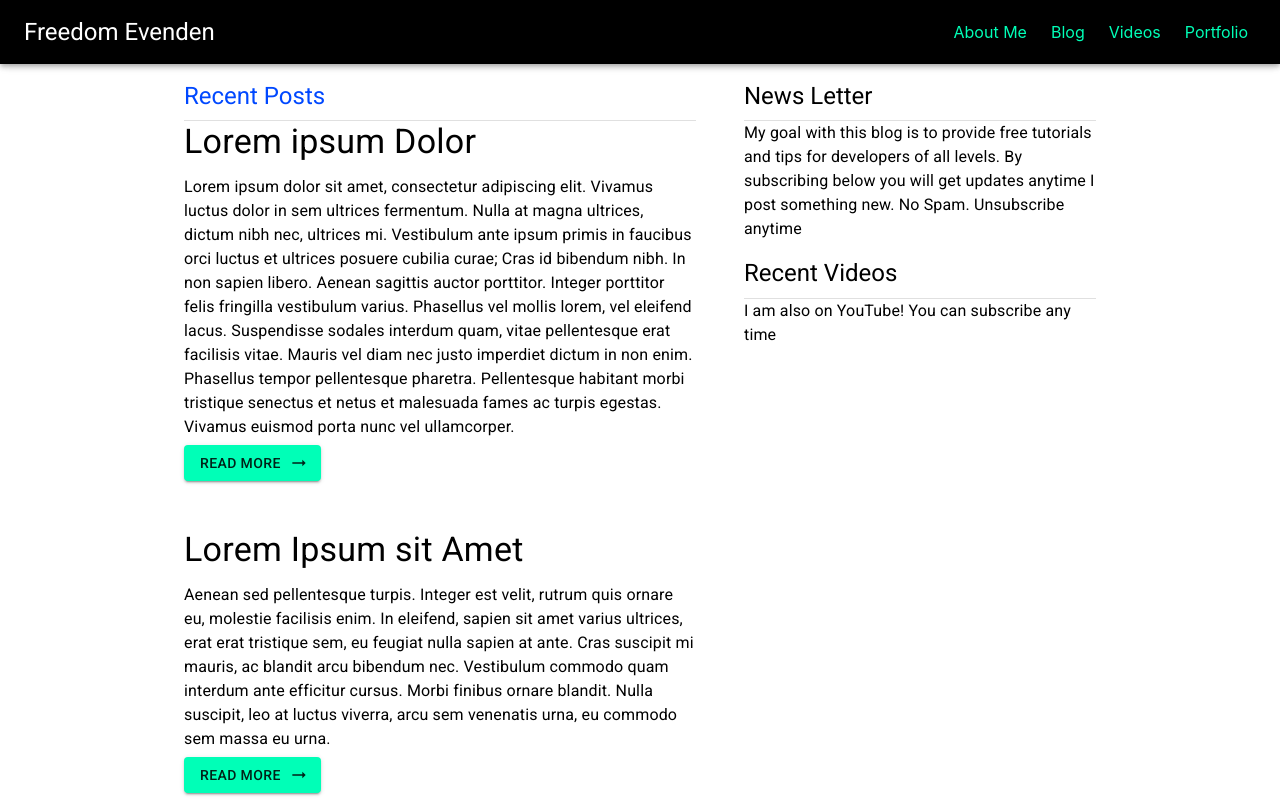
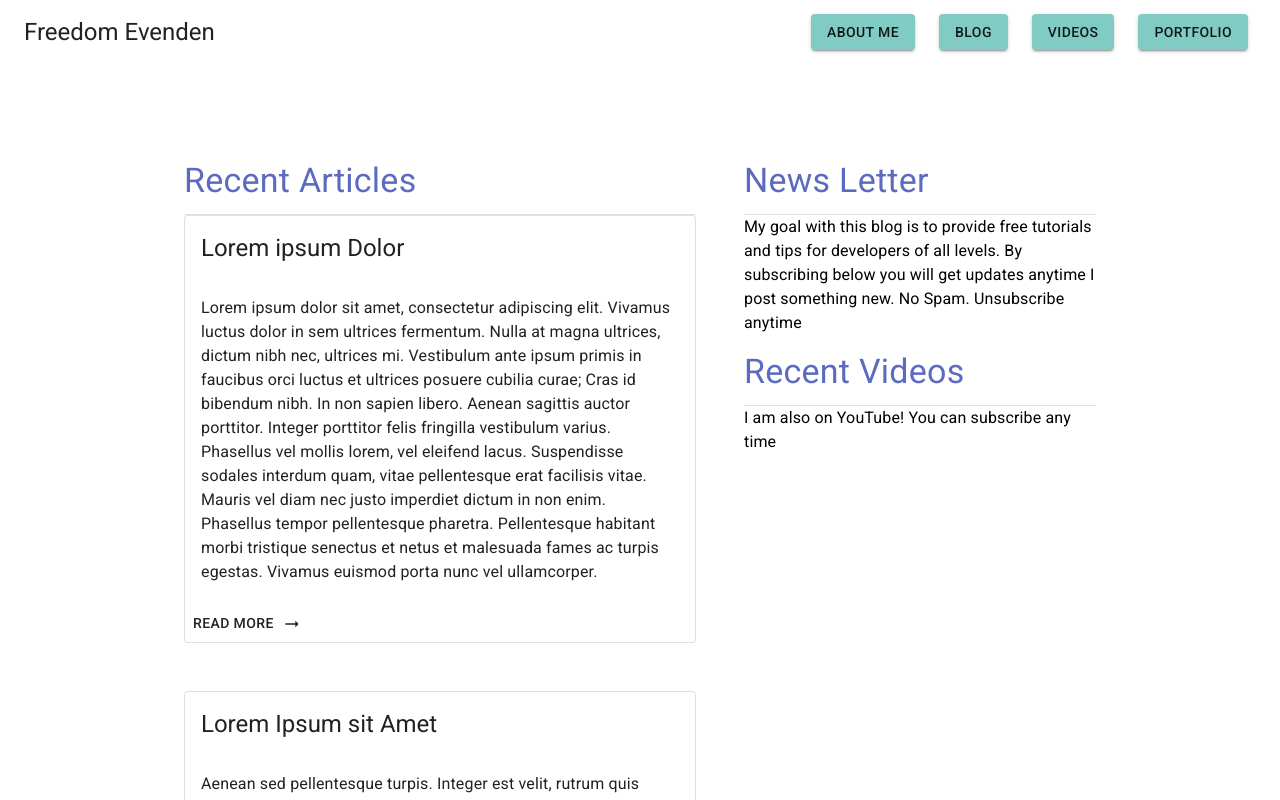
Before and after one commit to f3ve/freedom-evenden, a Next.js app: page / in a window 1280 px wide. Shown: the top 800 px of the page. Built offline with nearby package versions, Linux system fonts and the light colour scheme; grey boxes are pictures that could not be loaded.

Commit message:
created a custom card component

```diff
--- a/Theme.js
+++ b/Theme.js
@@ -1,9 +1,8 @@
 import { createMuiTheme } from '@material-ui/core/styles';
 
 const colors = {
-  // pimary: '#00c8ff',
-  primary: '#00ffb7',
-  secondary: '#0048ff',
+  primary: '#80cbc4',
+  secondary: '#5c6bc0',
   black: '#000000',
   white: '#ffffff',
   overlay: 'rgba(0, 0, 0, 0.7)',
@@ -17,6 +16,12 @@ const theme = createMuiTheme({
     secondary: {
       main: colors.secondary,
     },
+    black: {
+      main: colors.black,
+    },
+    white: {
+      main: '#ffffff',
+    },
   },
 });
 
--- a/components/global/RouterLinks.js
+++ b/components/global/RouterLinks.js
@@ -1,7 +1,7 @@
 import { useRouter } from 'next/router';
-import { Link } from '@material-ui/core';
+import { Button } from '@material-ui/core';
 
-const RouterLink = ({ href, color, text, className, variant }, props) => {
+const RouterLink = ({ href, text, className }, props) => {
   const router = useRouter();
 
   const handleLinkClick = (e) => {
@@ -9,16 +9,16 @@ const RouterLink = ({ href, color, text, className, variant }, props) => {
     router.push(href);
   };
   return (
-    <Link
+    <Button
       href={href}
-      color={color}
+      color='primary'
       {...props}
       onClick={handleLinkClick}
       className={className}
-      variant={variant}
+      variant='contained'
     >
       {text}
-    </Link>
+    </Button>
   );
 };
 
--- a/components/global/TopBar.js
+++ b/components/global/TopBar.js
@@ -15,18 +15,22 @@ import { colors } from '../../Theme';
 const useStyles = makeStyles((theme) => ({
   root: {
     flexGrow: 1,
-    marginBottom: theme.spacing(10),
+    marginBottom: theme.spacing(20),
   },
   menuButton: {
     marginRight: theme.spacing(2),
   },
   title: {
     flexGrow: 1,
-    color: colors.white,
   },
   link: {
     marginRight: theme.spacing(1),
     marginLeft: theme.spacing(2),
+  },
+  appBar: {
+    backgroundColor: colors.white,
+    boxShadow: `0 0 20px 20px ${colors.white}`,
+    width: '100%',
   },
 }));
 
@@ -39,7 +43,7 @@ const TopBar = () => {
   return (
     <div className={styles.root}>
       {!matches && <MobileDrawer open={drawer} showDrawer={showDrawer} />}
-      <AppBar style={{ backgroundColor: colors.black }}>
+      <AppBar className={styles.appBar}>
         <Toolbar>
           <Typography variant='h5' className={styles.title}>
             Freedom Evenden
@@ -48,6 +52,7 @@ const TopBar = () => {
             <IconButton
               color='primary'
               edge='start'
+              variant='contained'
               className={styles.menuButton}
               onClick={() => showDrawer((cur) => !cur)}
             >
@@ -60,6 +65,8 @@ const TopBar = () => {
                 href='/about'
                 text='About Me'
                 className={styles.link}
+                variant='contained'
+                color='primary'
               />
               <RouterLink href='/blog' text='Blog' className={styles.link} />
               <RouterLink
--- /dev/null
+++ b/components/home/ArticleCard.js
@@ -0,0 +1,38 @@
+import {
+  Grid,
+  Card,
+  CardHeader,
+  CardMedia,
+  CardContent,
+  CardActionArea,
+  Typography,
+  Button,
+} from '@material-ui/core';
+import ArrowRightAltIcon from '@material-ui/icons/ArrowRightAlt';
+
+const ArticleCard = ({ post }) => {
+  return (
+    <Grid item key={post.id}>
+      <Card variant='outlined'>
+        <CardHeader title={post.title} />
+        <CardMedia image='https://picsum.photos/seed/picsum/200/300' />
+        <CardContent>
+          <Typography variant='body1' component='p' gutterBottom>
+            {post.content}
+          </Typography>
+        </CardContent>
+        <CardActionArea>
+          <Button
+            // variant='contained'
+            // color=''
+            endIcon={<ArrowRightAltIcon />}
+          >
+            Read More
+          </Button>
+        </CardActionArea>
+      </Card>
+    </Grid>
+  );
+};
+
+export default ArticleCard;
--- a/pages/_document.jsx
+++ b/pages/_document.jsx
@@ -11,10 +11,10 @@ class MyDocument extends Document {
       <Html>
         <Head>
           <meta charSet="utf-8" />
-          <meta
+          {/* <meta
             name="viewport"
             content="minimum-scale=1, initial-scale=1, width=device-width, shrink-to-fit=no"
-          />
+          /> */}
           <meta name="theme-color" content={theme.palette.primary.main} />
           <link
             rel="stylesheet"
--- a/pages/index.js
+++ b/pages/index.js
@@ -5,6 +5,8 @@ import {
   Card,
   CardActionArea,
   CardContent,
+  CardHeader,
+  CardMedia,
   Container,
   Divider,
   Grid,
@@ -13,6 +15,7 @@ import {
 import ArrowRightAltIcon from '@material-ui/icons/ArrowRightAlt';
 import TopBar from '../components/global/TopBar';
 import store from '../dummyStore';
+import ArticleCard from '../components/home/ArticleCard';
 
 export default function Home() {
   const [posts, setPosts] = useState([]);
@@ -37,35 +40,19 @@ export default function Home() {
       <Grid component='main' container justify='space-between' spacing={6}>
         <Grid item xs={12} sm={7}>
           <Typography
-            variant='h5'
+            variant='h4'
             component='h2'
             gutterBottom
             color='secondary'
           >
-            Recent Posts
+            Recent Articles
           </Typography>
           <Divider />
           <Grid container spacing={6} direction='column'>
             {posts.length > 0 && (
               <>
                 {posts.map((post) => {
-                  return (
-                    <Grid item key={post.id}>
-                      <Typography variant='h4' gutterBottom component='h2'>
-                        {post.title}
-                      </Typography>
-                      <Typography variant='body1' component='p' gutterBottom>
-                        {post.content}
-                      </Typography>
-                      <Button
-                        variant='contained'
-                        color='primary'
-                        endIcon={<ArrowRightAltIcon />}
-                      >
-                        Read More
-                      </Button>
-                    </Grid>
-                  );
+                  return <ArticleCard post={post} key={post.id} />;
                 })}
               </>
             )}
@@ -74,7 +61,12 @@ export default function Home() {
         <Grid item xs={12} sm={5}>
           <Grid container spacing={2} justify='center'>
             <Grid item>
-              <Typography variant='h5' gutterBottom component='h2'>
+              <Typography
+                variant='h4'
+                gutterBottom
+                component='h2'
+                color='secondary'
+              >
                 News Letter
               </Typography>
               <Divider />
@@ -86,7 +78,12 @@ export default function Home() {
               </Typography>
             </Grid>
             <Grid item>
-              <Typography variant='h5' gutterBottom component='h2'>
+              <Typography
+                variant='h4'
+                gutterBottom
+                component='h2'
+                color='secondary'
+              >
                 Recent Videos
               </Typography>
               <Divider />
```
